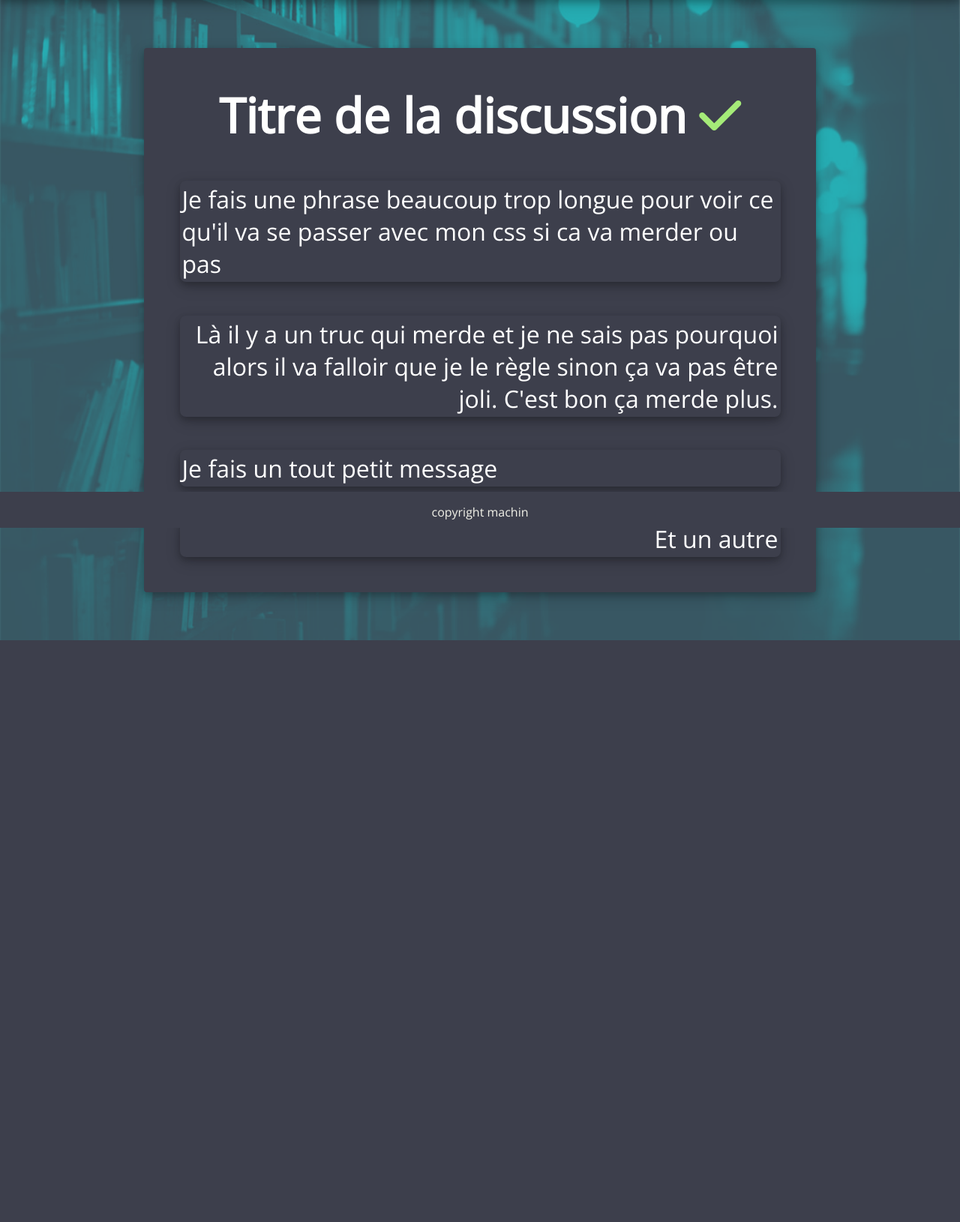
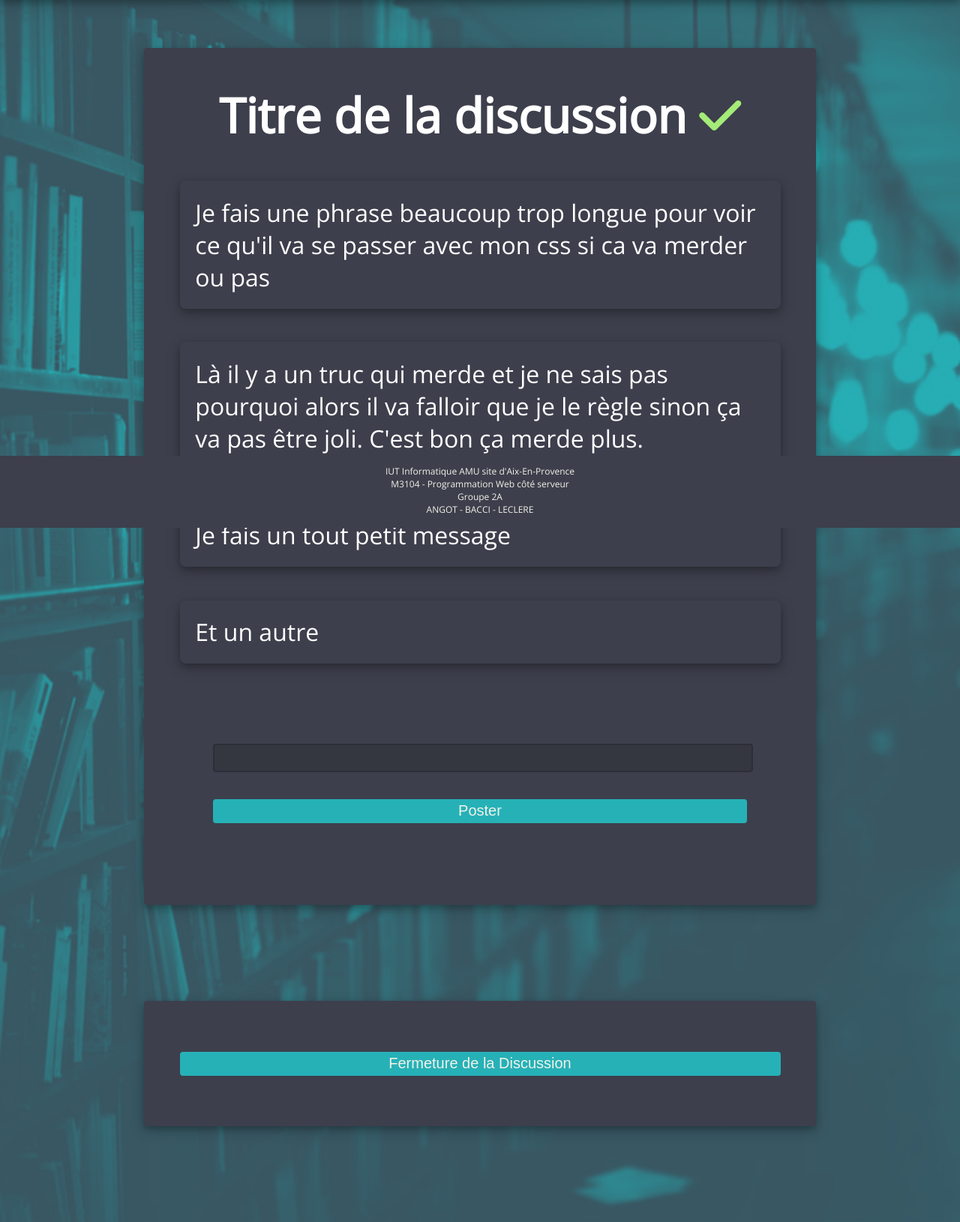
Before and after one commit to Marethyun/php-projet, a PHP site: page /discussiontype.html in a window 1280 px wide. Shown: the part 96-1726 px from the top of the page at 75% size. Before the commit the page ends 950 px from the top, so only its background shows below. Run offline with PHP 8.4, Linux system fonts and the light colour scheme; some libraries are stand-ins or nearby versions.

Commit message:
Add files via upload

```diff
--- a/view/discussiontype.html
+++ b/view/discussiontype.html
@@ -25,24 +25,29 @@
     </header>
 
     <main>
-        <div id="DiscussionType">
+        <div class="DiscussionType">
             <h1>Titre de la discussion <span class="ouvert"><i class="fas fa-check"></i></span></h1>
-            <p class="messageimpair">Je fais une phrase beaucoup trop longue pour voir ce qu'il va se passer avec mon css si ca va merder ou pas</p>
-            <p class="messagepair">Là il y a un truc qui merde et je ne sais pas pourquoi alors il va falloir que je le règle sinon ça va pas être joli. C'est bon ça merde plus.</p>
-            <p class="messageimpair">Je fais un tout petit message</p>
-            <p class="messagepair">Et un autre</p>
+            <p class="message">Je fais une phrase beaucoup trop longue pour voir ce qu'il va se passer avec mon css si ca va merder ou pas</p>
+            <p class="message">Là il y a un truc qui merde et je ne sais pas pourquoi alors il va falloir que je le règle sinon ça va pas être joli. C'est bon ça merde plus.</p>
+            <p class="message">Je fais un tout petit message</p>
+            <p class="message">Et un autre</p>
 
-            <!--<p class="pdiscussion">Coactique aliquotiens nostri pedites ad eos persequendos <br>
-            scandere clivos sublimes etiam si lapsantibus plantis fruticeta prensando vel <br>
-            dumos ad vertices venerint summos, inter arta tamen et invia nullas acies explicare <br>
-            permissi nec firmare nisu valido gressus: hoste discursatore rupium abscisa volvente, <br>
-            ruinis ponderum inmanium consternuntur, aut ex necessitate ultima fortiter dimicante, <br>
-            superati periculose per prona discedunt.</p>-->
+            <form class="formulaires" action="blablabla" method="POST">
+              <input type="text" name="username" id="username"/>
+              <input type="submit" name="action" value="Poster" id="mailer">
+            </form>
+        </div>
+
+        <div class="DiscussionType">
+
+          <form class="formboutton" action="blablabla" method="POST">
+            <input type="submit" name="action" value="Fermeture de la Discussion" id="mailer">
+          </form>
         </div>
     </main>
 
     <footer>
-        <p class="pied">copyright machin</p>
+        <p class="pied">IUT Informatique AMU site d'Aix-En-Provence<br>M3104 - Programmation Web côté serveur <br>Groupe 2A <br>ANGOT - BACCI - LECLERE</p>
     </footer>
 
 </body>
--- a/view/inscription.html
+++ b/view/inscription.html
@@ -23,6 +23,7 @@
         </nav>
     </header>
 
+    <main>
         <div class="box">
             <h1 class="hform">Inscription</h1>
             <form class="formulaires" action="blablabla" method="POST">
@@ -43,9 +44,10 @@
                 <p class="textchangementform">Tu as déjà un compte ? <a class="changementformulaire" href="seconnecter.html">Se Connecter</a></p>
             </form>
         </div>
+    </main>
 
     <footer>
-        <p class="pied">copyright machin</p>
+        <p class="pied">IUT Informatique AMU site d'Aix-En-Provence<br>M3104 - Programmation Web côté serveur <br>Groupe 2A <br>ANGOT - BACCI - LECLERE</p>
     </footer>
 </body>
 
--- a/view/mail.html
+++ b/view/mail.html
@@ -24,7 +24,7 @@
     </div>
 
     <footer>
-        <p class="pied">copyright machin</p>
+        <p class="pied">IUT Informatique AMU site d'Aix-En-Provence<br>M3104 - Programmation Web côté serveur <br>Groupe 2A <br>ANGOT - BACCI - LECLERE</p>
     </footer>
 </body>
 
--- a/view/main.css
+++ b/view/main.css
@@ -12,11 +12,11 @@ header {
 
 footer {
     position: fixed;
-    height: 3rem;
+    height: 12%;
     bottom: 0;
     width: 100%;
     background-color: #3d3f4c;
-    font-size: 1rem;
+    font-size: 0.75rem;
     color: #F2F2E9;
 }
 
@@ -32,6 +32,11 @@ body {
     height: auto;
 }
 
+main {
+  margin-top: 5%;
+  margin-bottom: 10%;
+}
+
 p.pied {
     text-align: center;
 }
@@ -44,9 +49,12 @@ ol {
     margin: 0;
 }
 
+li {
+  list-style-type: none;
+}
+
 li.Profil {
     display: none;
-    list-style-type: none;
     text-decoration: none;
     float: right;
     margin-right: 3rem;
@@ -54,7 +62,6 @@ li.Profil {
 }
 
 li.Accueil {
-    list-style-type: none;
     text-decoration: none;
     float: left;
     margin-top: 0.75rem;
@@ -68,7 +75,6 @@ li.Accueil:hover {
 
 li.Liens {
     /**display: none;**/
-    list-style-type: none;
     text-decoration: none;
     float: right;
     margin-top: 0.75rem;
@@ -104,9 +110,13 @@ img, img:hover {
   color: #A5EB78;
 }
 
+.souligner {
+  text-decoration: wavy underline;
+}
+
 /** Page d'Accueil **/
 
-#Discussion {
+.Zone {
     border-color: transparent;
     border-style: solid;
     border-radius: 0.25rem;
@@ -115,7 +125,7 @@ img, img:hover {
     margin-left: 15%;
     margin-right: 15%;
     margin-top: 5%;
-    margin-bottom: 8%;
+    margin-bottom: 0%;
     background-color: #3d3f4c;
     box-shadow: 0 4px 8px 0 rgba(0, 0, 0, 0.2), 0 6px 20px 0 rgba(0, 0, 0, 0.19);
 }
@@ -173,7 +183,7 @@ th {
     background-color: #3d3f4c;
     box-shadow: 0 4px 8px 0 rgba(0, 0, 0, 0.2), 0 6px 20px 0 rgba(0, 0, 0, 0.19);
     margin-top: 3rem;
-    margin-bottom: 5rem;
+    margin-bottom: 5%;
     margin-left: 35%;
     margin-right: 35%;
 }
@@ -182,6 +192,10 @@ h1.hform {
     text-align: center;
     font-size: 2.5rem;
     margin: 5%;
+}
+
+.formboutton {
+  margin: 5%;
 }
 
 .formulaires  {
@@ -269,7 +283,7 @@ input {
 
 /** Discussion Type **/
 
-#DiscussionType {
+.DiscussionType {
     border-color: transparent;
     border-style: solid;
     border-radius: 0.25rem;
@@ -277,29 +291,20 @@ input {
     list-style-type: none;
     margin-left: 15%;
     margin-right: 15%;
-    margin-bottom: 5%;
+    margin-bottom: 10%;
     margin-top: 5%;
     background-color: #3d3f4c;
     box-shadow: 0 4px 8px 0 rgba(0, 0, 0, 0.2), 0 6px 20px 0 rgba(0, 0, 0, 0.19);
 }
 
-.messageimpair {
-  width: inherit;
+.message {
   text-align: left;
   margin: 5%;
   border-radius: 0.5rem;
   border-color: transparent;
   border-style: solid;
   box-shadow: 0 4px 8px 0 rgba(0, 0, 0, 0.2), 0 6px 20px 0 rgba(0, 0, 0, 0.19);
-}
-
-.messagepair {
-  text-align: right;
-  margin: 5%;
-  border-radius: 0.5rem;
-  border-color: transparent;
-  border-style: solid;
-  box-shadow: 0 4px 8px 0 rgba(0, 0, 0, 0.2), 0 6px 20px 0 rgba(0, 0, 0, 0.19);
+  padding: 2%;
 }
 
 /** Media Query **/
--- a/view/profil.html
+++ b/view/profil.html
@@ -52,7 +52,7 @@
     </main>
 
     <footer>
-        <p class="pied">copyright machin</p>
+        <p class="pied">IUT Informatique AMU site d'Aix-En-Provence<br>M3104 - Programmation Web côté serveur <br>Groupe 2A <br>ANGOT - BACCI - LECLERE</p>
     </footer>
 
 </body>
--- a/view/reinitialiserlemdp.html
+++ b/view/reinitialiserlemdp.html
@@ -12,6 +12,7 @@
 
 <body>
 
+<main>
     <div class="boxreini">
         <h1 class="hform">Réinitialiser votre Mot de Passe</h1>
         <form class="modifmdpform" action="blablabla" method="POST">
@@ -24,9 +25,9 @@
             <input type="submit" name="action" value="Enregistrer les modifications" id="mailer">
         </form>
     </div>
-
+</main>
     <footer>
-        <p class="pied">copyright machin</p>
+        <p class="pied">IUT Informatique AMU site d'Aix-En-Provence<br>M3104 - Programmation Web côté serveur <br>Groupe 2A <br>ANGOT - BACCI - LECLERE</p>
     </footer>
 </body>
 
--- a/view/seconnecter.html
+++ b/view/seconnecter.html
@@ -23,6 +23,7 @@
         </nav>
     </header>
 
+  <main>
     <div class="box">
         <h1 class="hform">Se Connecter</h1>
         <form class="formulaires" action="blablabla" method="POST">
@@ -38,9 +39,10 @@
 
         </form>
     </div>
+  </main>
 
     <footer>
-        <p class="pied">copyright machin</p>
+        <p class="pied">IUT Informatique AMU site d'Aix-En-Provence<br>M3104 - Programmation Web côté serveur <br>Groupe 2A <br>ANGOT - BACCI - LECLERE</p>
     </footer>
 </body>
 
```
Also changed, not shown: view/index.html (+23 -7 lines). Lines whose indentation alone changed are shown as unchanged.
